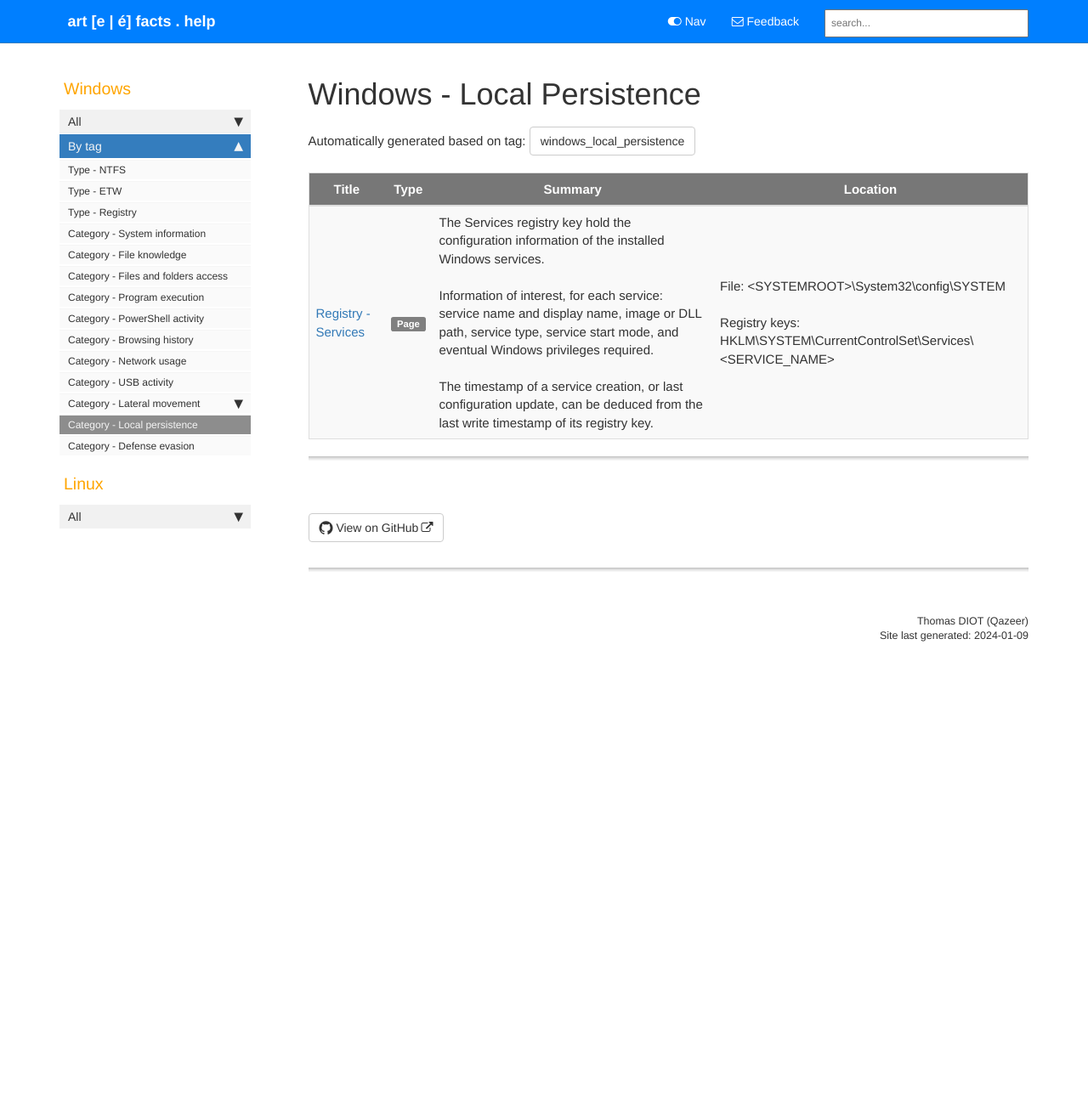
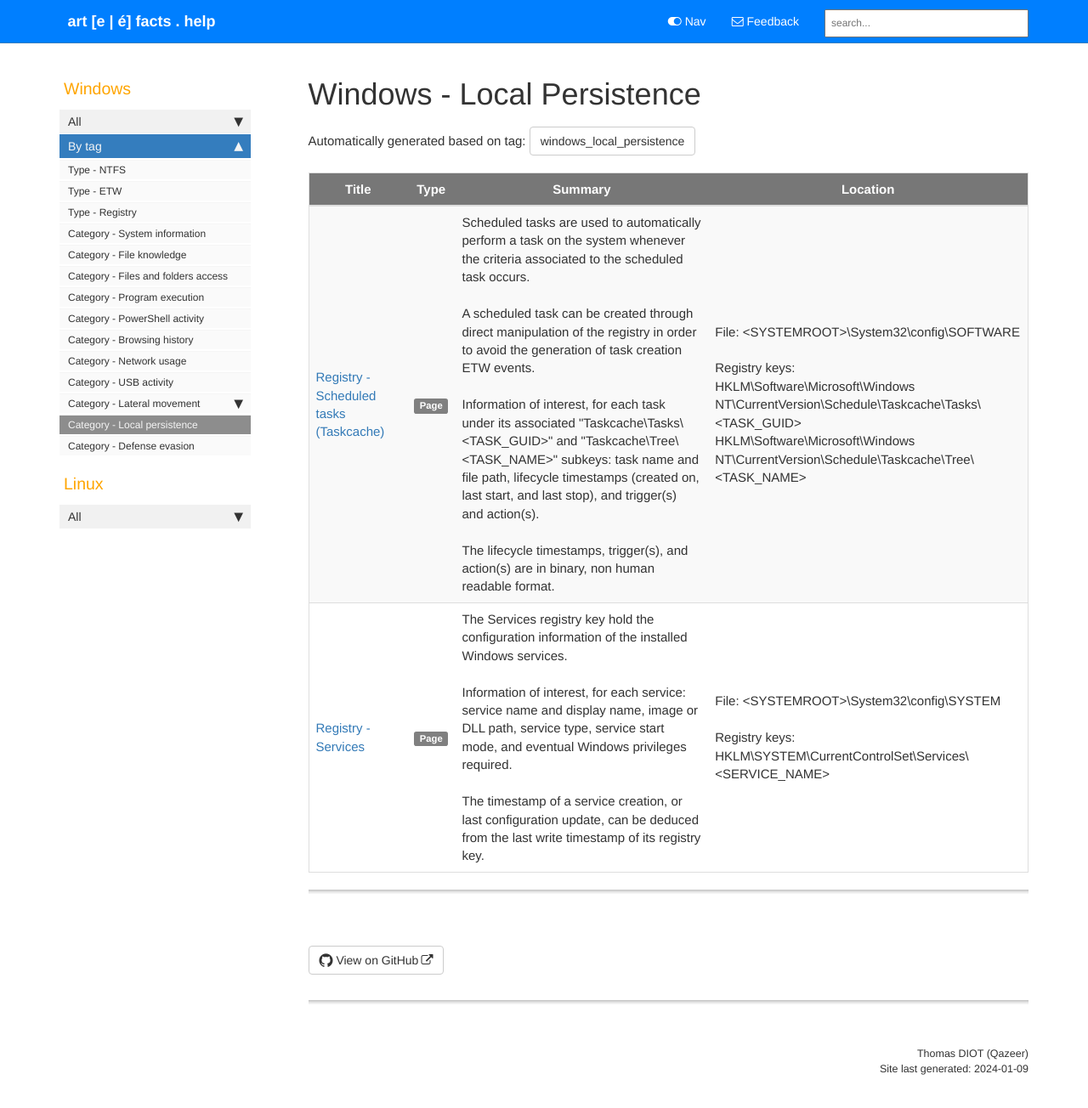
Before and after one commit to Qazeer/artefacts.help, a Jekyll site: the page built from pages/tags/tag_windows_local_persistence.md, in a window 1280 px wide and 1318 px high. Shown: the top 1304 px of the window at 85% size. Built offline with Jekyll 4.4.1, drawn with Linux system fonts in a browser that asks for light colours; our own code applies the rules of GitHub Pages for plain Markdown files; comment, search, counter and statistics services are not loaded.

Commit message:
[Artefact] Registry scheduled tasks Taskcache - init

```diff
--- a/_data/sidebars/sidebar.yml
+++ b/_data/sidebars/sidebar.yml
@@ -209,6 +209,10 @@ entries:
         url: /windows_registry_runmru.html
         output: web
 
+      - title: Scheduled tasks (Taskcache)
+        url: /windows_registry_scheduled_tasks.html
+        output: web
+
       - title: Services
         url: /windows_registry_services.html
         output: web
--- /dev/null
+++ b/pages/windows/registry_scheduled_tasks.md
@@ -0,0 +1,85 @@
+---
+title: Registry - Scheduled tasks (Taskcache)
+summary: 'Scheduled tasks are used to automatically perform a task on the system whenever the criteria associated to the scheduled task occurs.\n\nA scheduled task can be created through direct manipulation of the registry in order to avoid the generation of task creation ETW events.\n\nInformation of interest, for each task under its associated "Taskcache\Tasks\<TASK_GUID>" and "Taskcache\Tree\<TASK_NAME>" subkeys: task name and file path, lifecycle timestamps (created on, last start, and last
+    stop), and trigger(s) and action(s).\n\nThe lifecycle timestamps, trigger(s), and action(s) are in binary, non human readable format.'
+keywords:
+tags:
+  - windows_local_persistence
+  - windows_lateral_movement
+  - windows_lateral_movement_dst
+  - windows_registry
+location: 'File: <SYSTEMROOT>\System32\config\SOFTWARE\n\nRegistry keys:\nHKLM\Software\Microsoft\Windows NT\CurrentVersion\Schedule\Taskcache\Tasks\<TASK_GUID>\nHKLM\Software\Microsoft\Windows NT\CurrentVersion\Schedule\Taskcache\Tree\<TASK_NAME>'
+last_updated: 2024-01-09
+sidebar: sidebar
+permalink: windows_registry_scheduled_tasks.html
+folder: windows
+---
+
+### Overview
+
+Scheduled tasks are used to automatically perform a task on the system whenever
+the criteria associated to the scheduled task occurs. The scheduled tasks can
+either be run at a defined time, on repeat at set intervals, or when a specific
+event occurs, such as the system boot.
+
+The following registry keys are created upon the creation of a new scheduled
+task:
+  - `Schedule\Taskcache\Tasks\<TASK_GUID>`.
+  - `Schedule\Taskcache\Tree\<TASK_NAME>`.
+
+A scheduled task can be created through direct manipulation of the
+registry only, as implemented in
+[GhostTask](https://github.com/netero1010/GhostTask) for instance. [Creating a
+scheduled task this way will not generate task creation ETW events](https://labs.withsecure.com/publications/scheduled-task-tampering).
+However, the task will not be functional until the `Schedule` service is
+restarted or task configuration modified, to a reload by the `Schedule`
+service. Modifying the task would generate associated ETW events (channel
+`Microsoft-Windows-TaskScheduler/Operational`, event 140 or `Security`, non
+default event 4702).
+
+Additionally, a scheduled task can continue to run even if its associated
+elements in the registry and / or on disk (`XML` files) are deleted. The
+scheduled task will be fully hidden but will persist until the system is
+rebooted or the `svchost.exe` process associated with that task is terminated.
+The `ETW` events generated by the task execution will however still be
+generated.
+
+### Information of interest
+
+Each scheduled task configuration is defined in a dedicated subkey under
+`Schedule\Taskcache\Tasks`, identified by the task GUID (i.e.
+`Schedule\Taskcache\Tasks\<TASK_GUID>`).
+
+For each tasks, the following notable information is available under the task
+GUID root key `Schedule\Taskcache\Tasks\<TASK_GUID>`:
+
+  - The task path.
+
+  - Some lifecycle timestamps of the task: created on, last start, and last
+    stop in the `DynamicInfo` value (in binary format).
+
+  - The task trigger(s) (`Triggers` value) and action(s) (`Actions` value) in
+    binary, non human readable format.
+
+  - The task security descriptor (in `SDDL` notation), in the
+    `SecurityDescriptor` value.
+
+The mapping between a task name and its GUID can be done using the subkeys of
+the `Schedule\Taskcache\Tree` keys. Indeed, each task is referenced by its name
+as a subkey of the `Schedule\Taskcache\Tree` key (i.e.
+`Schedule\Taskcache\Tree\<TASK_NAME>`), with the GUID of the task
+stored in the `Id` value.
+
+Additionally, the `Schedule\Taskcache\Tree\<TASK_NAME>` hold the
+`Security Descriptor` of the scheduled task (in the `SD` value). Removing this
+value will hide the scheduled task, from utilities such as `schtasks` or the
+`Task Scheduler`, while leaving it functional. This was implemented in the
+[Tarrask malware, as discovered by Micosoft](https://www.microsoft.com/en-us/security/blog/2022/04/12/tarrask-malware-uses-scheduled-tasks-for-defense-evasion/).
+
+### References
+
+  - [Microsoft - Tarrask malware uses scheduled tasks for defense evasion](https://www.microsoft.com/en-us/security/blog/2022/04/12/tarrask-malware-uses-scheduled-tasks-for-defense-evasion/)
+
+  - [WithSecure - Riccardo Ancarani - Scheduled Task Tampering](https://labs.withsecure.com/publications/scheduled-task-tampering)
+
+  - [cyber.wtf - Luca Ebach - Windows Registry Analysis – Today’s Episode: Tasks](https://cyber.wtf/2022/06/01/windows-registry-analysis-todays-episode-tasks/)
```
